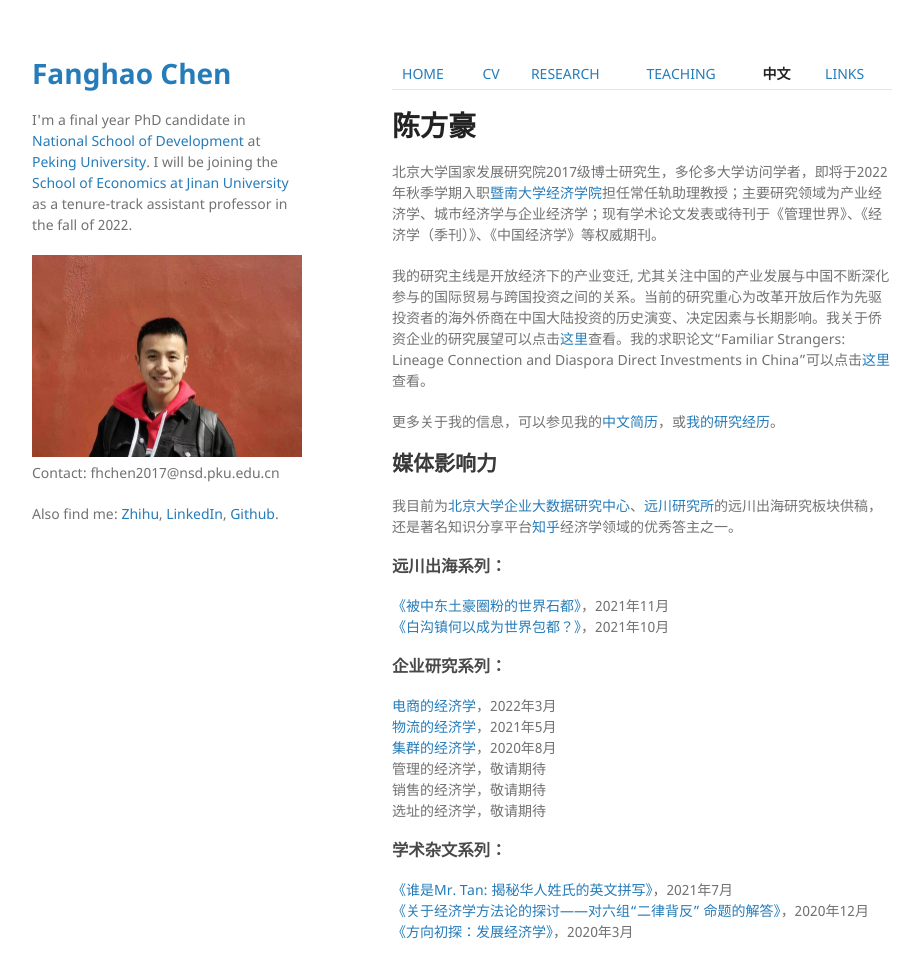
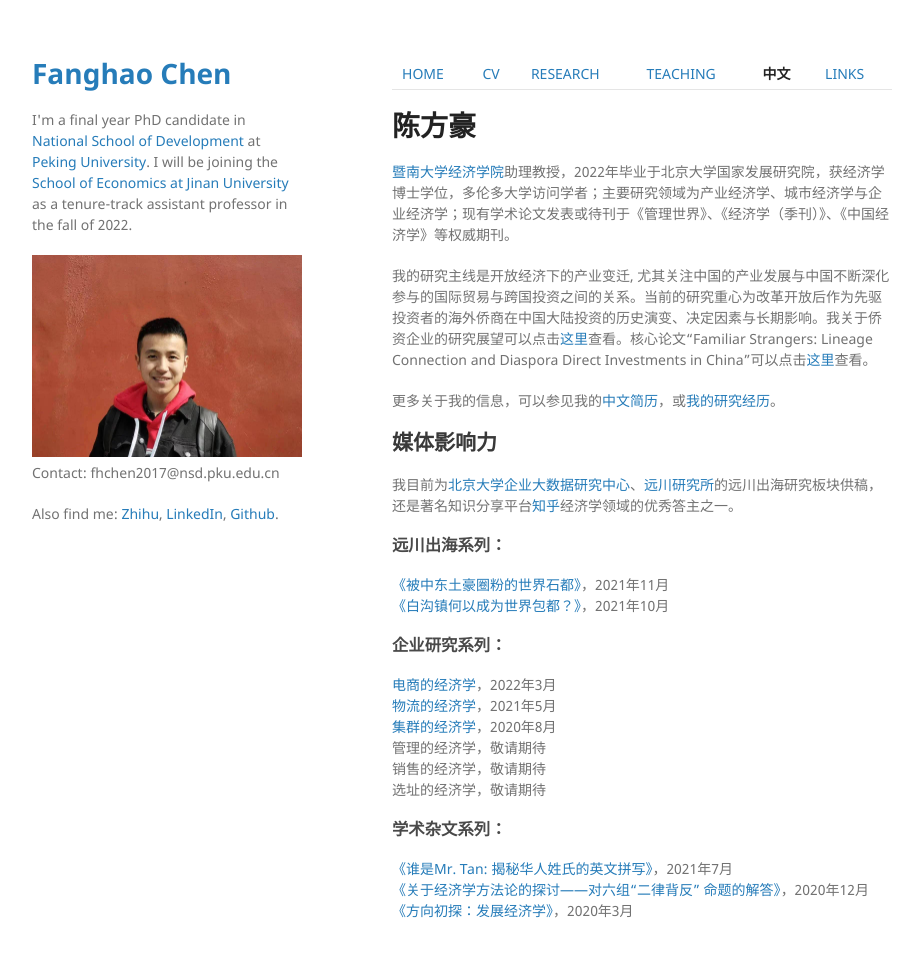
Before and after one commit to FanghaoChen/homepage, a Jekyll site: the page built from chinesepage.md, in a window 1280 px wide and 1012 px high. Shown: the top 978 px of the window, without its empty margins (178-1098 px from the left). Built offline with Jekyll 4.4.1, drawn with Linux system fonts in a browser that asks for light colours; our own code applies the rules of GitHub Pages for plain Markdown files.

Commit message:
Update chinesepage.md

```diff
--- a/chinesepage.md
+++ b/chinesepage.md
@@ -2,9 +2,9 @@
 
 # 陈方豪
 
-北京大学国家发展研究院2017级博士研究生，多伦多大学访问学者，即将于2022年秋季学期入职[暨南大学经济学院](https://ec.jnu.edu.cn/)担任常任轨助理教授；主要研究领域为产业经济学、城市经济学与企业经济学；现有学术论文发表或待刊于《管理世界》、《经济学（季刊）》、《中国经济学》等权威期刊。
+[暨南大学经济学院](https://ec.jnu.edu.cn/)助理教授，2022年毕业于北京大学国家发展研究院，获经济学博士学位，多伦多大学访问学者；主要研究领域为产业经济学、城市经济学与企业经济学；现有学术论文发表或待刊于《管理世界》、《经济学（季刊）》、《中国经济学》等权威期刊。
 
-我的研究主线是开放经济下的产业变迁, 尤其关注中国的产业发展与中国不断深化参与的国际贸易与跨国投资之间的关系。当前的研究重心为改革开放后作为先驱投资者的海外侨商在中国大陆投资的历史演变、决定因素与长期影响。我关于侨资企业的研究展望可以点击[这里](./assets/bridger_draft_220515.pdf)查看。我的求职论文“Familiar Strangers: Lineage Connection and Diaspora Direct Investments in China”可以点击[这里](./assets/familiar_stranger_draft_220303.pdf)查看。
+我的研究主线是开放经济下的产业变迁, 尤其关注中国的产业发展与中国不断深化参与的国际贸易与跨国投资之间的关系。当前的研究重心为改革开放后作为先驱投资者的海外侨商在中国大陆投资的历史演变、决定因素与长期影响。我关于侨资企业的研究展望可以点击[这里](./assets/bridger_draft_220515.pdf)查看。核心论文“Familiar Strangers: Lineage Connection and Diaspora Direct Investments in China”可以点击[这里](./assets/familiar_stranger_draft_220303.pdf)查看。
 
 更多关于我的信息，可以参见我的[中文简历](./assets/陈方豪_北大国发院_220509.pdf)，或[我的研究经历](https://mp.weixin.qq.com/s?__biz=Mzg4MzE0ODY0Mw==&mid=2247491382&idx=1&sn=992dc4dda38bfd95d5c2b47848fc5a81&chksm=cf4a8d3af83d042c96f68c98b9406eab25df4ce418b6778fccdee755fc9e499decfb44498855&mpshare=1&scene=24&srcid=12203KNxFd0xsEh7nM7ZzhKn&sharer_sharetime=1639991731014&sharer_shareid=009d752390d3ca9d149b0d31038375f0#rd)。
 
```
